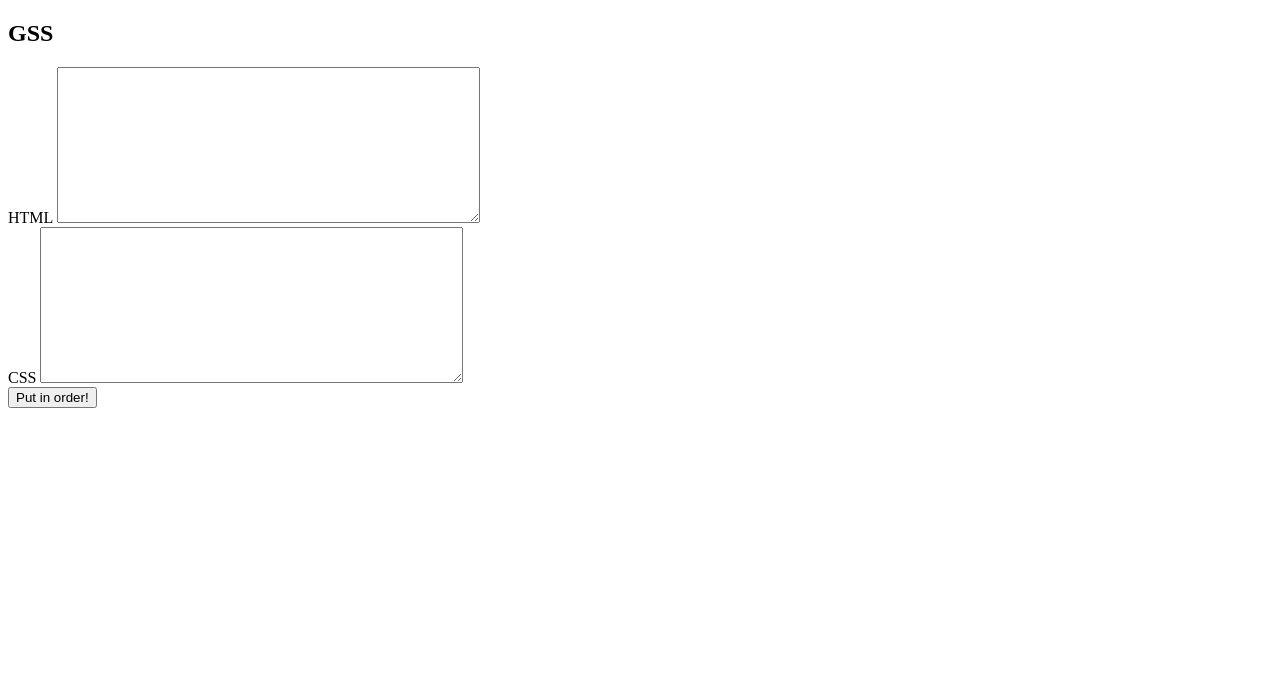
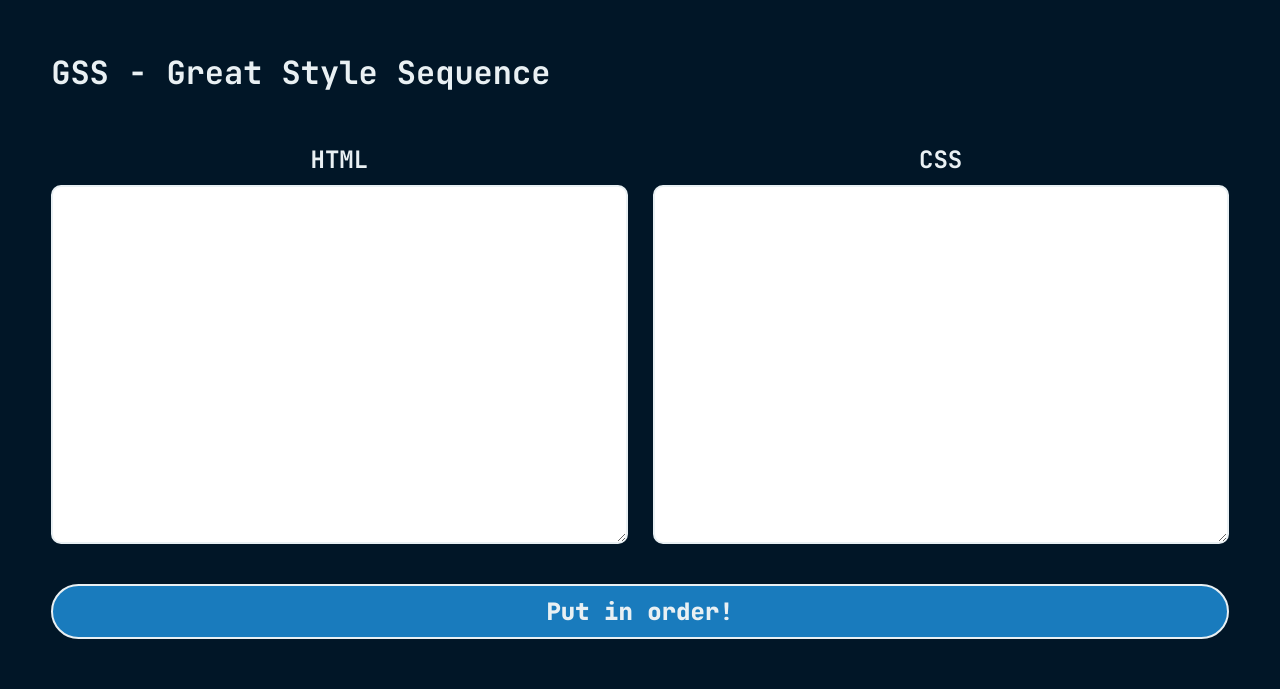
Before and after one commit to Gijs6/GSS, a Flask app: page /gss in a window 1280 px wide. Shown: the top 689 px of the page. Run offline with Flask 3, Linux system fonts and the light colour scheme; some libraries are stand-ins or nearby versions.

Commit message:
Nicer page

```diff
--- a/static/gss.css
+++ b/static/gss.css
@@ -0,0 +1,118 @@
+@import url('https://fonts.googleapis.com/css2?family=JetBrains+Mono:ital,wght@0,100..800;1,100..800&display=swap');
+
+:root {
+    --zwart: #011627;
+    --wit: #e9f0f3;
+    --geel: #ffca3a;
+    --rood: #ff4a1c;
+    --blauw: #197bbd;
+    --groen: #04a777;
+    --dblauw: #28589A;
+}
+
+* {
+    margin: 0;
+    transition: 250ms all ease;
+}
+
+body {
+    font-family: "JetBrains Mono", monospace;
+    margin: 0;
+    padding: 4%;
+    display: flex;
+    flex-direction: column;
+    gap: 50px;
+    color: var(--wit);
+    background: var(--zwart);
+}
+
+form {
+    display: flex;
+    flex-direction: column;
+    flex-wrap: wrap;
+    align-items: stretch;
+    justify-content: center;
+    gap: 40px;
+}
+
+.formfieldscontainer {
+    display: flex;
+    flex-direction: row;
+    align-items: stretch;
+    justify-content: space-between;
+    gap: 25px;
+    height: 50vh;
+}
+
+.formfieldscontainer.min {
+    height: 10vh;
+}
+
+.formfieldscontainer:active, .formfieldscontainer:hover, .formfieldscontainer:target, .formfieldscontainer:read-write {
+    height: 60vh !important;
+}
+
+.formfield {
+    display: flex;
+    flex-direction: column;
+    align-items: stretch;
+    flex-grow: 1;
+    gap: 10px;
+}
+
+.formfield label {
+    text-align: center;
+    font-size: 1.5em;
+    font-weight: 700;
+}
+
+textarea {
+    flex-grow: 1;
+    border: 2px var(--wit) solid;
+    border-radius: 10px;
+    padding: 10px;
+}
+
+input {
+    font-family: 'JetBrains Mono', monospace !important;
+    background: var(--blauw);
+    color: var(--wit);
+    font-weight: 900;
+    padding: 10px;
+    font-size: 1.5em;
+    border-color: var(--wit);
+    border-radius: 50px;
+    border-style: solid;
+}
+
+input:hover {
+    background: var(--groen);
+    border-color: var(--groen);
+    padding: 15px;
+    font-size: 2em;
+}
+
+pre {
+    flex-grow: 1;
+    border: 2px var(--wit) solid;
+    border-radius: 10px;
+    padding: 10px;
+}
+
+#result button {
+    padding: 10px;
+    font-family: 'JetBrains Mono', monospace !important;
+    background: var(--groen);
+    color: var(--wit);
+    font-weight: 700;
+    padding: 15px;
+    border-color: var(--wit);
+    border-radius: 10px;
+    margin-bottom: 20px;
+    border-style: solid;
+}
+
+#result button:hover {
+    transform: scale(1.15);
+    font-weight: 900;
+}
--- a/templates/gss.html
+++ b/templates/gss.html
@@ -7,20 +7,45 @@
     <link rel="stylesheet" href="{{ url_for('static', filename='gss.css') }}">
     <link rel="icon" type="image/x-icon" href="{{ url_for('static', filename='favs/gss.ico') }}">
     <script src="https://kit.fontawesome.com/4a94c21782.js" crossorigin="anonymous"></script>
+    <script>
+        function copyToClipboard() {
+            const code = document.querySelector("#result code");
+            const range = document.createRange();
+            range.selectNode(code);
+            window.getSelection().removeAllRanges();
+            window.getSelection().addRange(range);
+            try {
+                const successful = document.execCommand('copy');
+            } catch (err) {
+                console.error('Kopieer niet gelukt: ', err);
+            }
+            window.getSelection().removeAllRanges();
+        }
+    </script>
 </head>
 <body>
 <body>
-    <h2>GSS</h2>
+    <h1>GSS - Great Style Sequence</h1>
     <form method="POST" action="/GSS">
-        <label for="htmlinput">HTML</label>
-        <textarea name="htmlinput" rows="10" cols="50"></textarea><br>
-        <label for="cssinput">CSS</label>
-        <textarea name="cssinput" rows="10" cols="50"></textarea><br>
+        <div class="formfieldscontainer {% if cssresult %}min{% endif %}">
+            <div class="formfield">
+                <label for="htmlinput">HTML</label>
+                <textarea name="htmlinput"></textarea>
+            </div>
+            <div class="formfield">
+                <label for="cssinput">CSS</label>
+                <textarea name="cssinput"></textarea>
+            </div>
+        </div>
         <input type="submit" value="Put in order!">
     </form>
     {% if cssresult %}
-        <pre><code>{{ cssresult }}</code></pre>
+        <div id="result">
+            <button onclick="copyToClipboard()">Copy <i class="fa-solid fa-copy"></i></button>
+            <pre><code>{{ cssresult }}</code></pre>
+        </div>
     {% endif %}
+
 </body>
 </body>
 </html>
```
